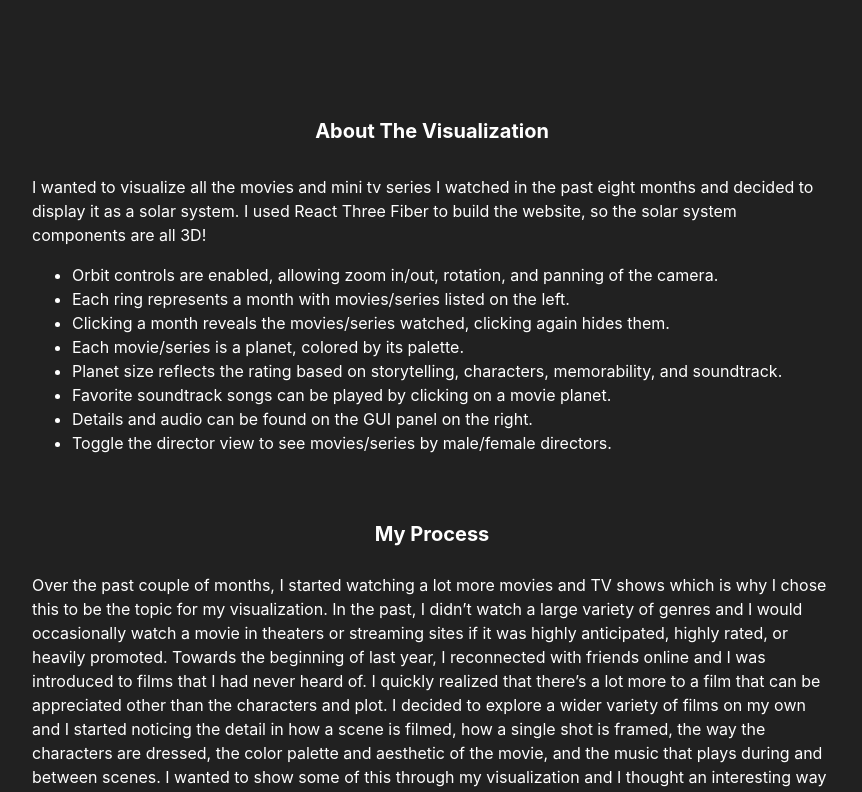
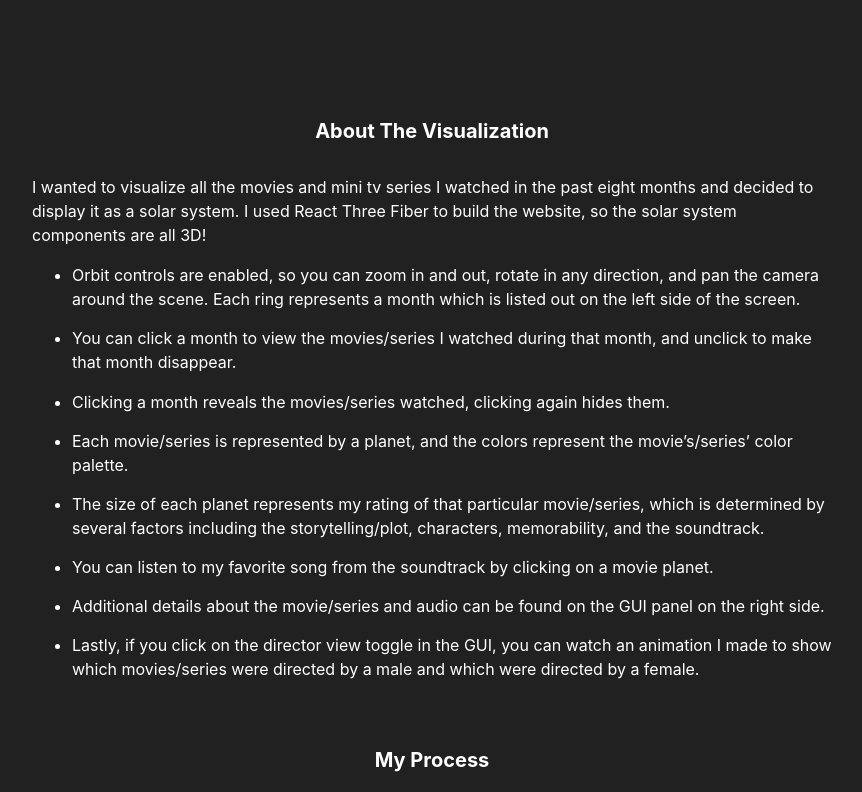
Before and after one commit to michelle692/personal-solar-system, a React (Create React App) app: page /about in a window 1280 px wide. Shown: the top 792 px of the page, without its empty margins (208-1070 px from the left). Built offline with nearby package versions, Linux system fonts and the light colour scheme; what babel-plugin-glsl would draw is missing.

Commit message:
about changes

```diff
--- a/src/css/About.css
+++ b/src/css/About.css
@@ -23,6 +23,10 @@
   line-height: 1.5; /* Set line height to 1.5 */
 }
 
+.additional-info ul li {
+  margin-bottom: 2%; /* Adjust margin-bottom as needed */
+}
+
 .additional-info img {
   width: 70%; /* Set the width to 50% */
   display: block; /* Make the image a block element */
--- a/src/pages/About.js
+++ b/src/pages/About.js
@@ -16,14 +16,14 @@ const About = () => {
         <p>I wanted to visualize all the movies and mini tv series I watched in the past eight months and decided to display it as a solar system. I used React Three Fiber to build the website, so the solar system components are all 3D!
         </p>
         <ul>
-          <li>Orbit controls are enabled, allowing zoom in/out, rotation, and panning of the camera.</li>
-          <li>Each ring represents a month with movies/series listed on the left.</li>
+          <li>Orbit controls are enabled, so you can zoom in and out, rotate in any direction, and pan the camera around the scene. Each ring represents a month which is listed out on the left side of the screen. </li>
+          <li>You can click a month to view the movies/series I watched during that month, and unclick to make that month disappear. </li>
           <li>Clicking a month reveals the movies/series watched, clicking again hides them.</li>
-          <li>Each movie/series is a planet, colored by its palette.</li>
-          <li>Planet size reflects the rating based on storytelling, characters, memorability, and soundtrack.</li>
-          <li>Favorite soundtrack songs can be played by clicking on a movie planet.</li>
-          <li>Details and audio can be found on the GUI panel on the right.</li>
-          <li>Toggle the director view to see movies/series by male/female directors.</li>
+          <li>Each movie/series is represented by a planet, and the colors represent the movie’s/series’ color palette. </li>
+          <li>The size of each planet represents my rating of that particular movie/series, which is determined by several factors including the storytelling/plot, characters, memorability, and the soundtrack. </li>
+          <li>You can listen to my favorite song from the soundtrack by clicking on a movie planet. </li>
+          <li>Additional details about the movie/series and audio can be found on the GUI panel on the right side. </li>
+          <li>Lastly, if you click on the director view toggle in the GUI, you can watch an animation I made to show which movies/series were directed by a male and which were directed by a female. </li>
         </ul>
         <div style={{ marginBottom: '8%' }}></div>
         <h1>My Process</h1>
```
